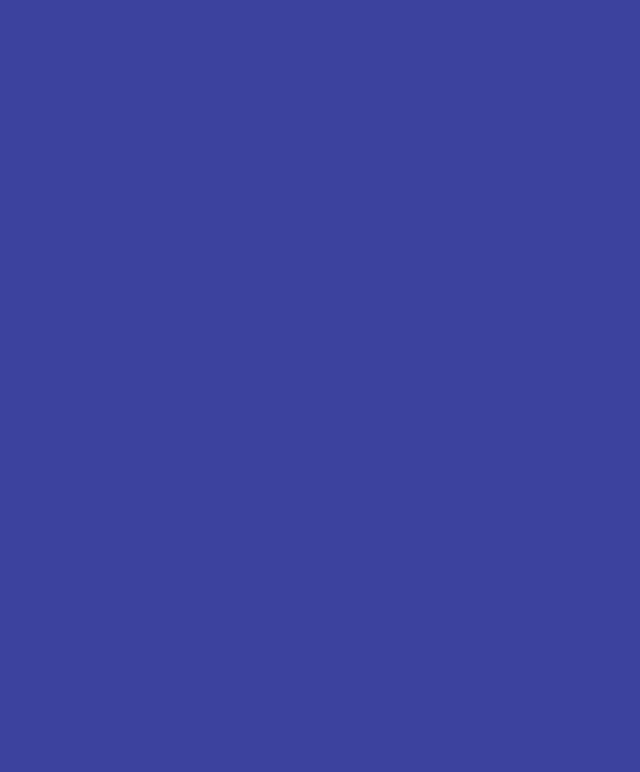
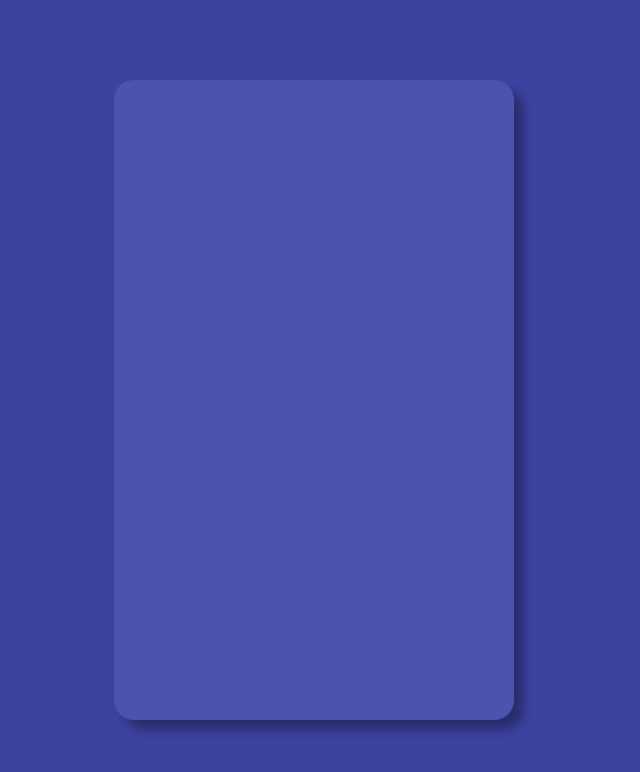
Before and after one commit to DamienDark01/angular-weather-app, an Angular app: page / in a window 1280 px wide. Shown: the top 772 px of the page, without its empty margins (326-966 px from the left). Built offline with nearby package versions, Linux system fonts and the light colour scheme.

Commit message:
creating the container to display data

```diff
--- a/src/styles.css
+++ b/src/styles.css
@@ -20,4 +20,20 @@
   width: 100%;
   height: 100vh;
   background-color: var(--blue-1);
+
+  display: flex;
+  justify-content: center;
+  align-items: center;
 }
+
+.container {
+  width: 400px;
+  height: 80vh;
+  background-color: var(--blue-2);
+  border-radius: 20px;
+  box-shadow: 10px 10px 10px var(--shadow-dark);
+}
+
+.upperData {
+
+}
```
